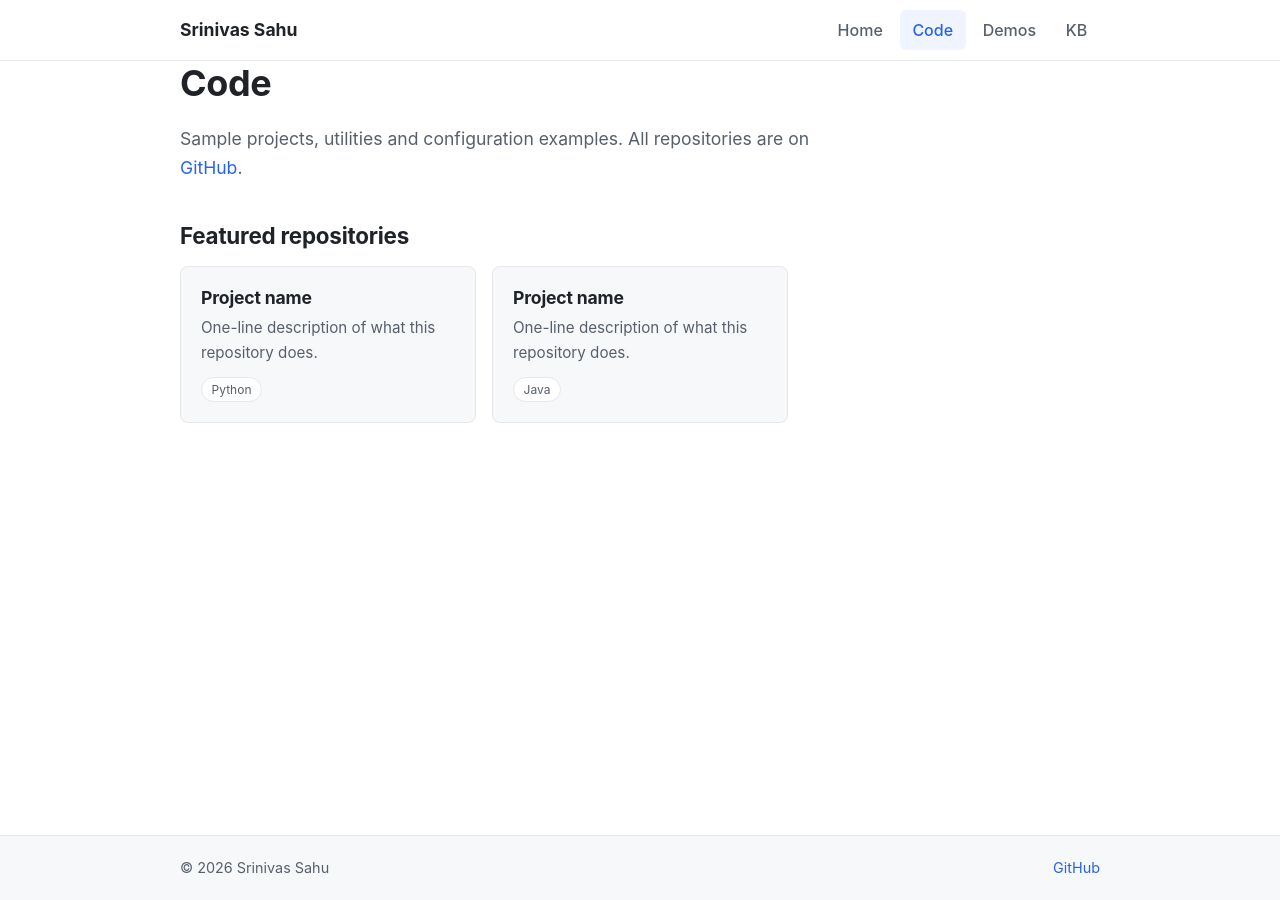
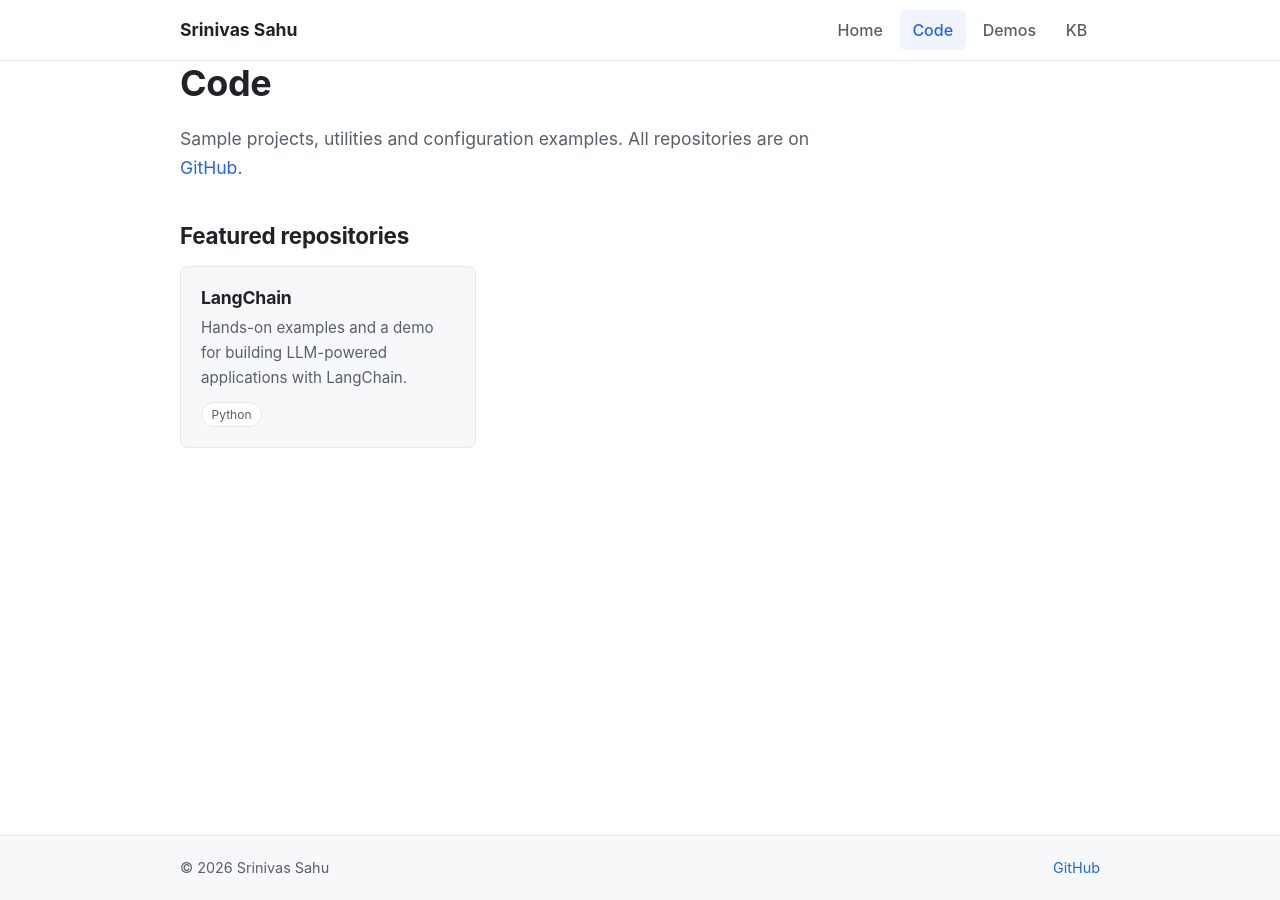
Before and after one commit to sahu0817/sahu0817.github.io, a Jekyll site: the page built from code.md, in a window 1280 px wide. Built offline with Jekyll 4.4.1, drawn with Linux system fonts in a browser that asks for light colours.

Commit message:
Add langchain repo to Code page

```diff
--- a/code.md
+++ b/code.md
@@ -11,14 +11,9 @@ permalink: /code/
 ## Featured repositories
 
 <div class="cards">
-  <a class="card" href="https://github.com/{{ site.github_username }}/REPO-NAME">
-    <h3>Project name</h3>
-    <p>One-line description of what this repository does.</p>
+  <a class="card" href="https://github.com/{{ site.github_username }}/langchain">
+    <h3>LangChain</h3>
+    <p>Hands-on examples and a demo for building LLM-powered applications with LangChain.</p>
     <span class="tag">Python</span>
   </a>
-  <a class="card" href="https://github.com/{{ site.github_username }}/REPO-NAME">
-    <h3>Project name</h3>
-    <p>One-line description of what this repository does.</p>
-    <span class="tag">Java</span>
-  </a>
 </div>
```
